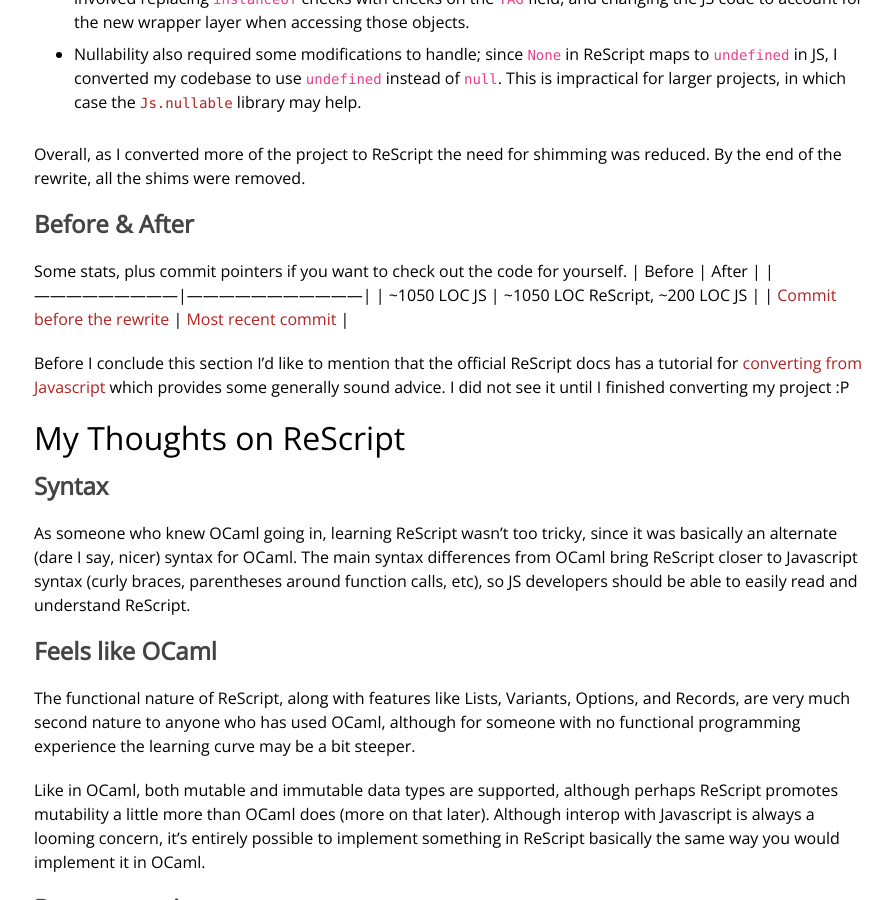
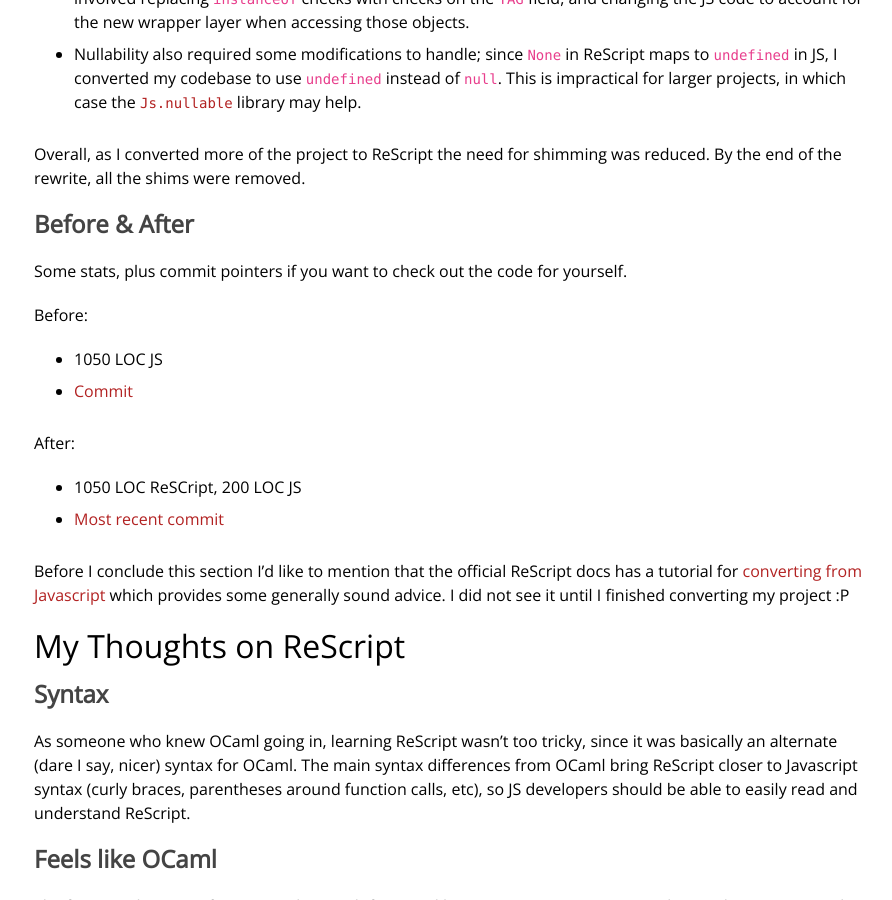
Before and after one commit to yangdanny97/yangdanny97.github.io, a Jekyll site: the page built from _posts/2021-07-09-Migrating-to-Rescript.md, in a window 1280 px wide and 900 px high, scrolled down 2247 px. Shown: the whole window, without its empty margins (191-1083 px from the left). Built offline with Jekyll 4.4.1, drawn with Linux system fonts in a browser that asks for light colours.

Commit message:
remove broken table

```diff
--- a/_posts/2021-07-09-Migrating-to-Rescript.md
+++ b/_posts/2021-07-09-Migrating-to-Rescript.md
@@ -53,11 +53,14 @@
 ### Before & After
 
 Some stats, plus commit pointers if you want to check out the code for yourself.
-| Before                    | After                           |
-|---------------------------|---------------------------------|
-| ~1050 LOC JS              | ~1050 LOC ReScript, ~200 LOC JS |
-| [Commit before the rewrite](https://github.com/yangdanny97/fire-emblem-chess/tree/4846a94c4a729ee957bb1713f048acea35b8dff2) | [Most recent commit](https://github.com/yangdanny97/fire-emblem-chess)       |
-<br>
+
+Before:
+- 1050 LOC JS
+- [Commit](https://github.com/yangdanny97/fire-emblem-chess/tree/4846a94c4a729ee957bb1713f048acea35b8dff2)
+
+After:
+- 1050 LOC ReSCript, 200 LOC JS
+- [Most recent commit](https://github.com/yangdanny97/fire-emblem-chess)
 
 Before I conclude this section I'd like to mention that the official ReScript docs has a tutorial for [converting from Javascript](https://rescript-lang.org/docs/manual/latest/converting-from-js) which provides some generally sound advice. I did not see it until I finished converting my project :P
 
```
